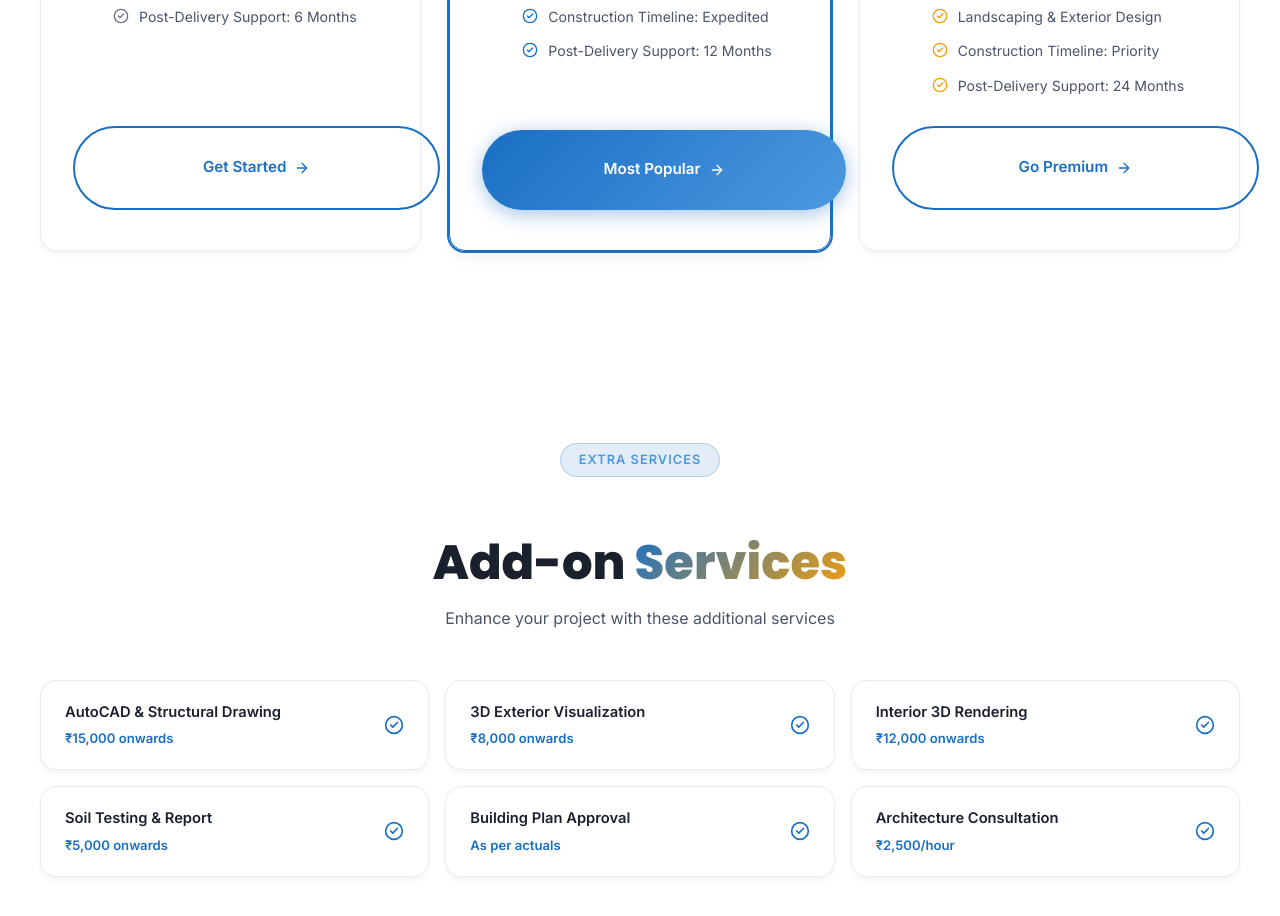
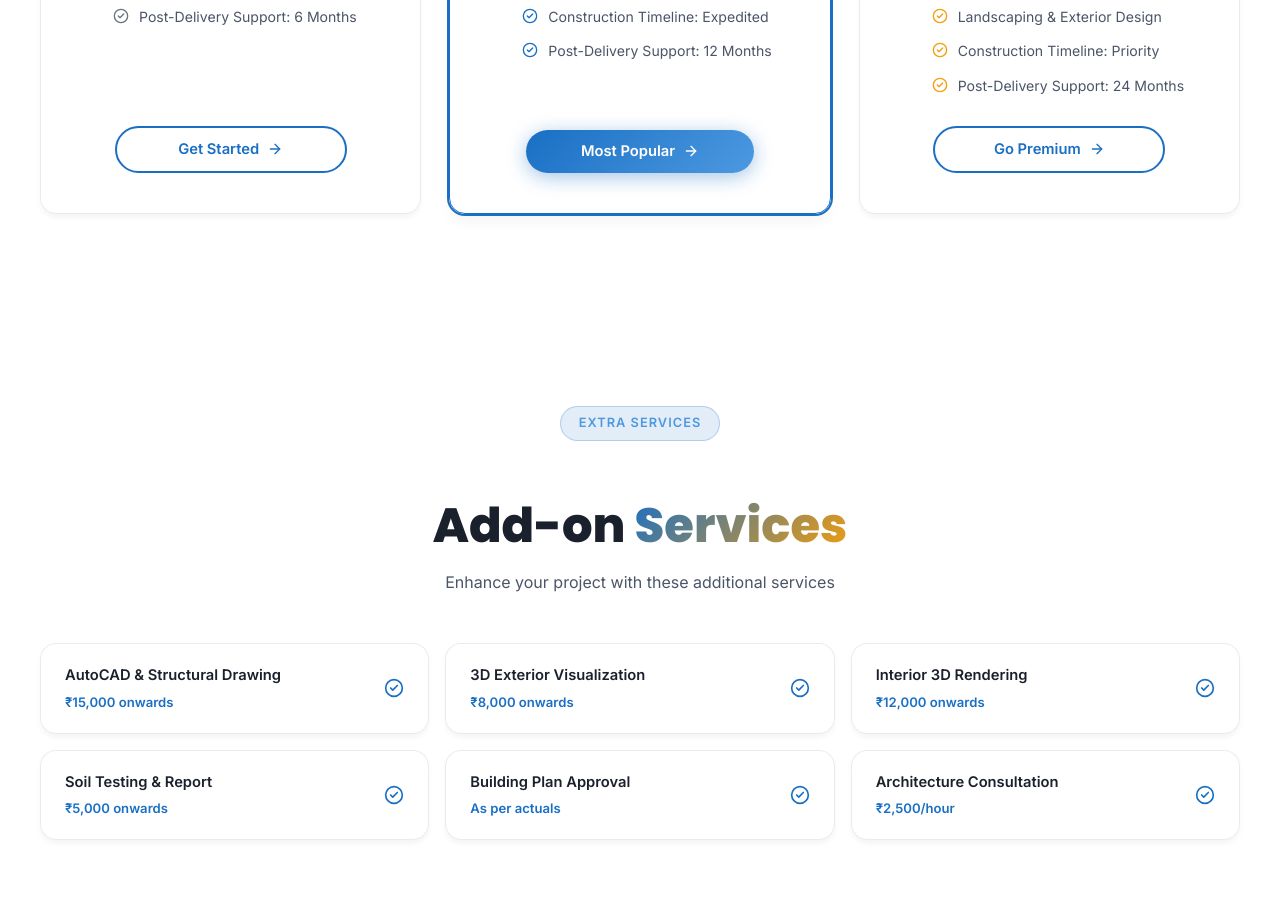
Before and after one commit to BasithRahul/brickBoltSPP, a React (Vite) app in the folder client/: page /packages in a window 1280 px wide. Shown: the part 1080-1996 px from the top of the page. Built offline with nearby package versions, Linux system fonts and the light colour scheme.

Commit message:
Optimize pricing card buttons: resize and center

```diff
--- a/client/src/pages/Packages.css
+++ b/client/src/pages/Packages.css
@@ -76,11 +76,12 @@
 
 .pricing-card__cta {
   justify-content: center;
-  width: 100%;
+  align-self: center;
+  width: fit-content;
+  min-width: 180px;
   margin-top: auto;
-  min-height: 52px;
-  padding: 14px 24px !important;
-  font-size: 0.95rem !important;
+  padding: 10px 24px !important;
+  font-size: 0.92rem !important;
 }
 
 .addons-grid {
```
